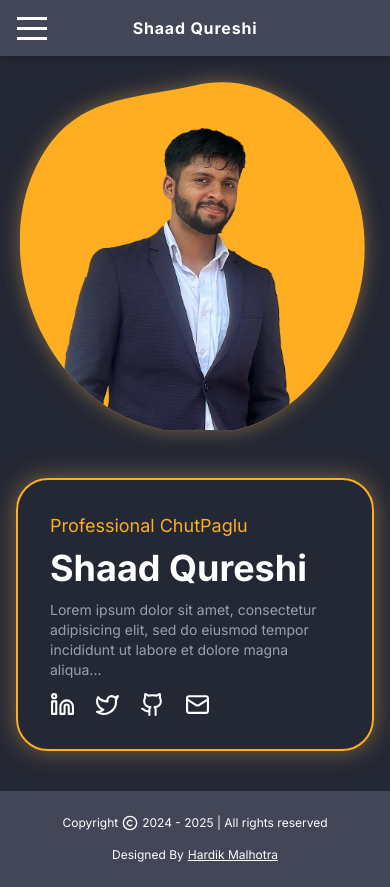
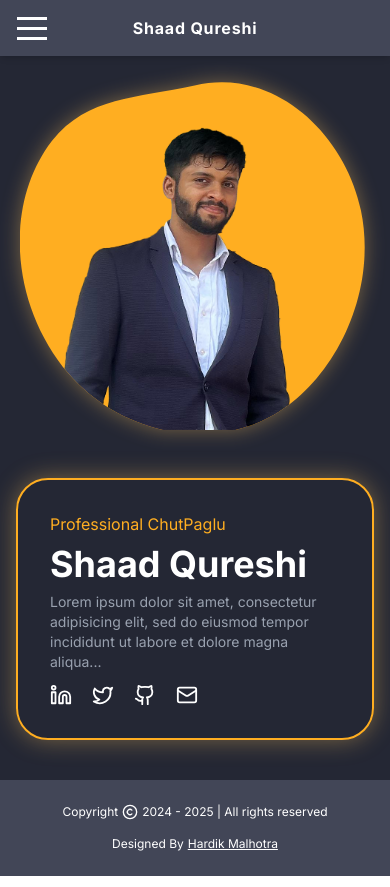
Before and after one commit to shaadqrsh/shaad-portfolio, a Next.js app: page /home in a window 390 px wide. Built offline with nearby package versions, Linux system fonts and the light colour scheme.

Commit message:
Update page.tsx

```diff
--- a/src/app/(main)/home/page.tsx
+++ b/src/app/(main)/home/page.tsx
@@ -25,7 +25,7 @@ const Home = () => {
             x={-100}
             de={0.2}
           >
-            <h2 className="text-xl max-lg:text-lg mb-2 text-shaad-600">
+            <h2 className="text-xl max-lg:text-base mb-2 text-shaad-600">
               Professional ChutPaglu
             </h2>
           </Reveal>
@@ -34,7 +34,7 @@ const Home = () => {
             x={-100}
             de={0.2}
           >
-            <h1 className="text-4xl lg:text-5xl md:text-4xl font-bold">
+            <h1 className="text-4xl lg:text-5xl md:text-3xl font-bold">
               Shaad Qureshi
             </h1>
           </Reveal>
@@ -43,7 +43,7 @@ const Home = () => {
             x={-100}
             de={0.2}
           >
-            <p className="text-gray-400 md:my-5 my-3 md:text-lg text-sm max-w-md">
+            <p className="text-gray-400 my-2 mb-3 md:text-lg text-sm max-w-md">
               {homePara}
             </p>
           </Reveal>
@@ -61,7 +61,7 @@ const Home = () => {
                   >
                     <l.label
                       className="text-white min-lg:text-sm text-xs hover:text-shaad-600 transition"
-                      size={25}
+                      size={22}
                     />
                   </a>
                 );
```
